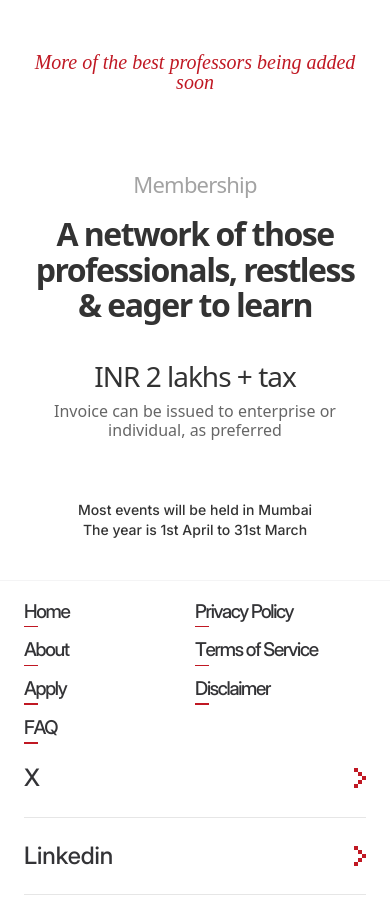
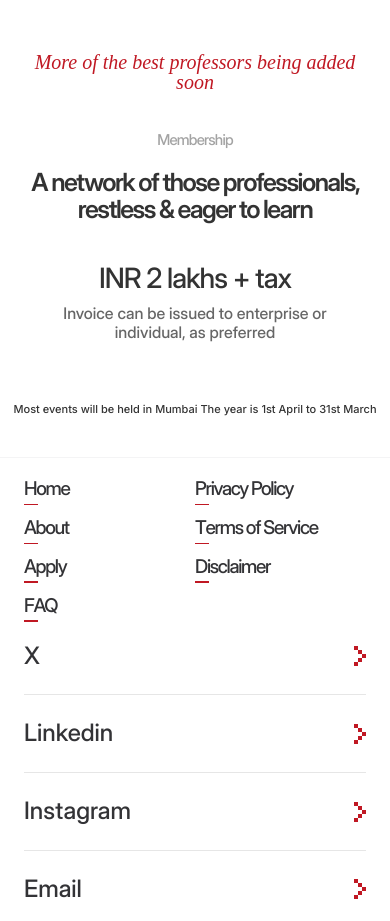
Before and after one commit to SRayyan555/pnjs, a Next.js app: page / in a window 390 px wide. Shown: the part 3520-4441 px from the top of the page. Built offline with nearby package versions, Linux system fonts and the light colour scheme.

Commit message:
membership responsive final

```diff
--- a/components/Membership.jsx
+++ b/components/Membership.jsx
@@ -1,31 +1,31 @@
 export default function Membership() {
   return (
-    <section id="membership" className="py-[40px] md:py-[70px] bg-white flex flex-col items-center text-center">
+    <section id="membership" className="pb-[40px] md:py-[70px] bg-white flex flex-col items-center text-center ">
       <div className="max-w-[1280px] px-6 md:px-8 flex flex-col items-center">
         {/* Label */}
-        <span className="font-display font-medium text-[22px] md:text-[35px] text-[#A3A3A3] tracking-[-0.8px] leading-[110%] mb-[20px]">
+        <span className="font-inter-display font-medium text-[15px] md:text-[35px] text-[#A3A3A3] tracking-[-0.8px] leading-[110%] mb-[20px]">
           Membership
         </span>
 
         {/* Main Heading */}
-        <h2 className="font-display font-semibold text-[32px] md:text-[72px] leading-[110%] md:leading-[100%] tracking-[-1.5px] md:tracking-[-2.6px] text-[#333333] max-w-[1100px] mx-auto mb-[40px] md:mb-[70px]">
+        <h2 className="font-inter-display font-semibold text-[25px] md:text-[72px] leading-[110%] md:leading-[100%] tracking-[-1.5px] md:tracking-[-2.6px] text-[#333333] max-w-[1100px] mx-auto mb-[40px] md:mb-[70px]">
           A network of those professionals,<br className="hidden md:block" /> restless & eager to learn
         </h2>
 
         {/* Price and Note */}
         <div className="flex flex-col gap-3 md:gap-6">
-          <h3 className="font-display font-medium text-[28px] md:text-[50px] leading-[100%] tracking-[-1px] md:tracking-[-2.6px] text-[#333333]">
+          <h3 className="font-inter-display font-medium text-[28px] md:text-[50px] leading-[100%] tracking-[-1px] md:tracking-[-2.6px] text-[#333333]">
             INR 2 lakhs + tax
           </h3>
-          <p className="font-display font-medium text-[16px] md:text-[28px] leading-[120%] md:leading-[100%] text-[#666666] max-w-[300px] md:max-w-[850px] mx-auto">
+          <p className="font-inter-display font-medium text-[16px] md:text-[28px] leading-[120%] md:leading-[100%] text-[#666666] max-w-[300px] md:max-w-[850px] mx-auto">
             Invoice can be issued to enterprise or individual, as preferred
           </p>
         </div>
 
         {/* Footer info */}
-        <div className="mt-[60px] md:mt-[70px]">
-          <p className="font-inter font-medium text-[14px] md:text-[20px] text-[#333333] leading-[140%] max-w-[320px] md:max-w-none">
-            Most events will be held in Mumbai <span className="hidden md:inline">|</span> <br className="md:hidden" /> The year is 1st April to 31st March
+        <div className="mt-[60px] md:mt-[70px] min-w-[380px]">
+          <p className="font-inter font-medium text-[11px] md:text-[20px] text-[#333333] leading-[140%]">
+            Most events will be held in Mumbai <span className="hidden md:inline">|</span> The year is 1st April to 31st March
           </p>
         </div>
       </div>
```
